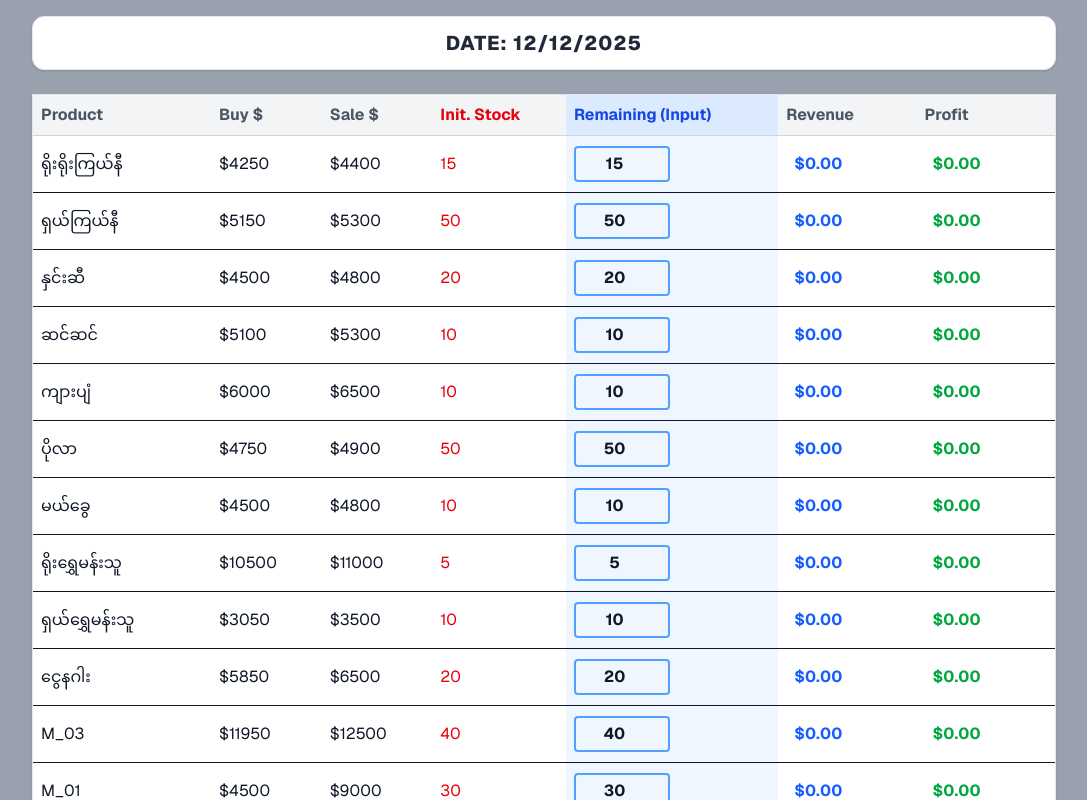
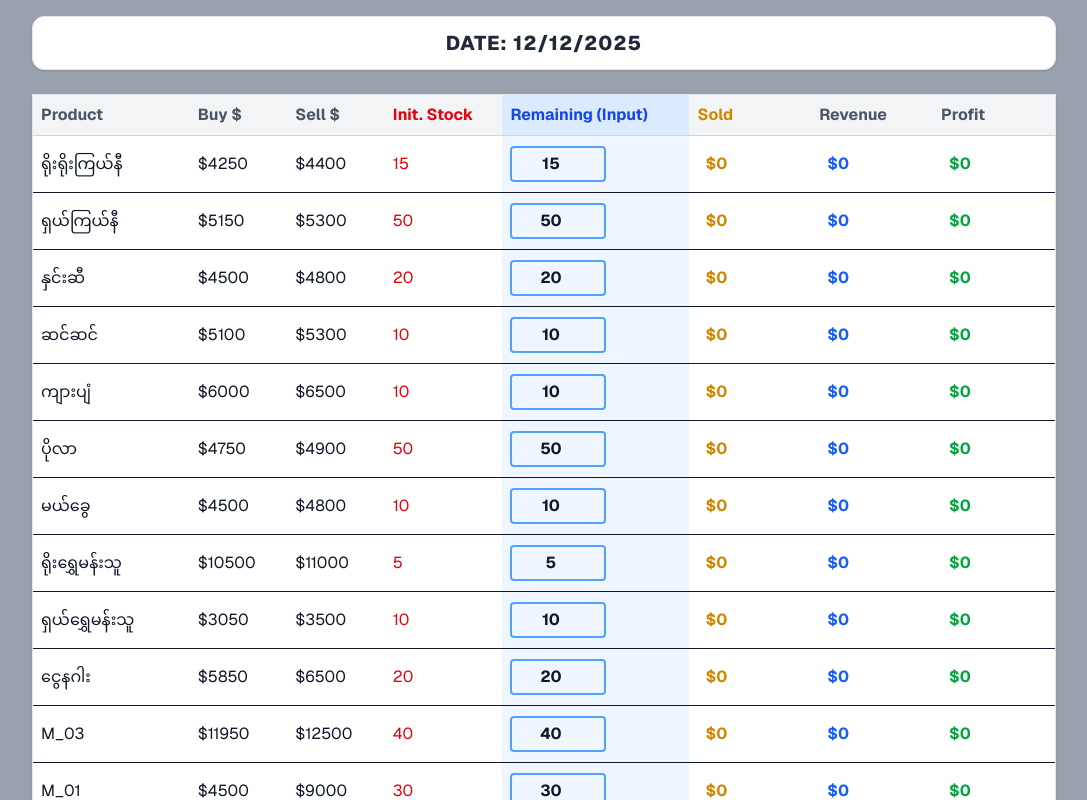
Before and after one commit to TheinSoe137/Cigarette-Sales-App, a Next.js app: page / in a window 1280 px wide. Shown: the top 800 px of the page, without its empty margins (96-1183 px from the left). Built offline with nearby package versions, Linux system fonts and the light colour scheme.

Commit message:
add: sold amounts in the chart

```diff
--- a/app/page.tsx
+++ b/app/page.tsx
@@ -106,9 +106,10 @@ export default function SalesApp() {
                 <tr>
                   <th className="p-2 font-bold text-gray-600 min-w-[120px]">Product</th>
                   <th className="p-2 font-bold text-gray-600 min-w-[80px]">Buy $</th>
-                  <th className="p-2 font-bold text-gray-600 min-w-[80px]">Sale $</th>
+                  <th className="p-2 font-bold text-gray-600 min-w-[80px]">Sell $</th>
                   <th className="p-2 font-bold text-red-600 min-w-[90px]">Init. Stock</th>
                   <th className="p-2 font-bold text-blue-700 bg-blue-100 min-w-[120px]">Remaining (Input)</th>
+                  <th className="p-2 font-bold text-yellow-600 min-w-[100px]">Sold</th>
                   <th className="p-2 font-bold text-gray-600 min-w-[100px]">Revenue</th>
                   <th className="p-2 font-bold text-gray-600 min-w-[100px]">Profit</th>
                 </tr>
@@ -141,9 +142,9 @@ export default function SalesApp() {
                           onChange={(e) => updateStock(p.id, e.target.value)}
                         />
                       </td>
-                      {/* FIXED: Added .toFixed(2) for currency format */}
-                      <td className="p-4 font-bold text-blue-600 min-w-[100px]">${revenue.toFixed(2)}</td>
-                      <td className="p-4 font-bold text-green-600 min-w-[100px]">${profit.toFixed(2)}</td>
+                      <td className="p-4 font-bold text-yellow-600 min-w-[100px]"> ${sold}</td>
+                      <td className="p-4 font-bold text-blue-600 min-w-[100px]">${revenue}</td>
+                      <td className="p-4 font-bold text-green-600 min-w-[100px]">${profit}</td>
                     </tr>
                   );
                 })}
```
